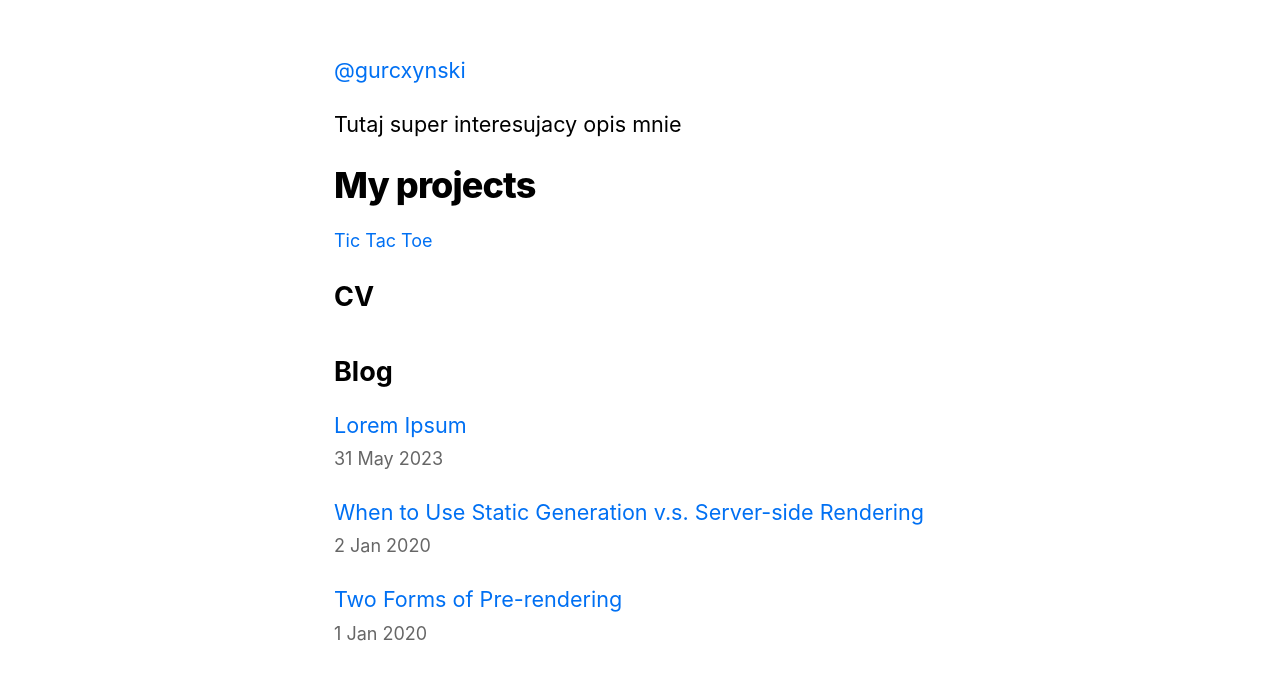
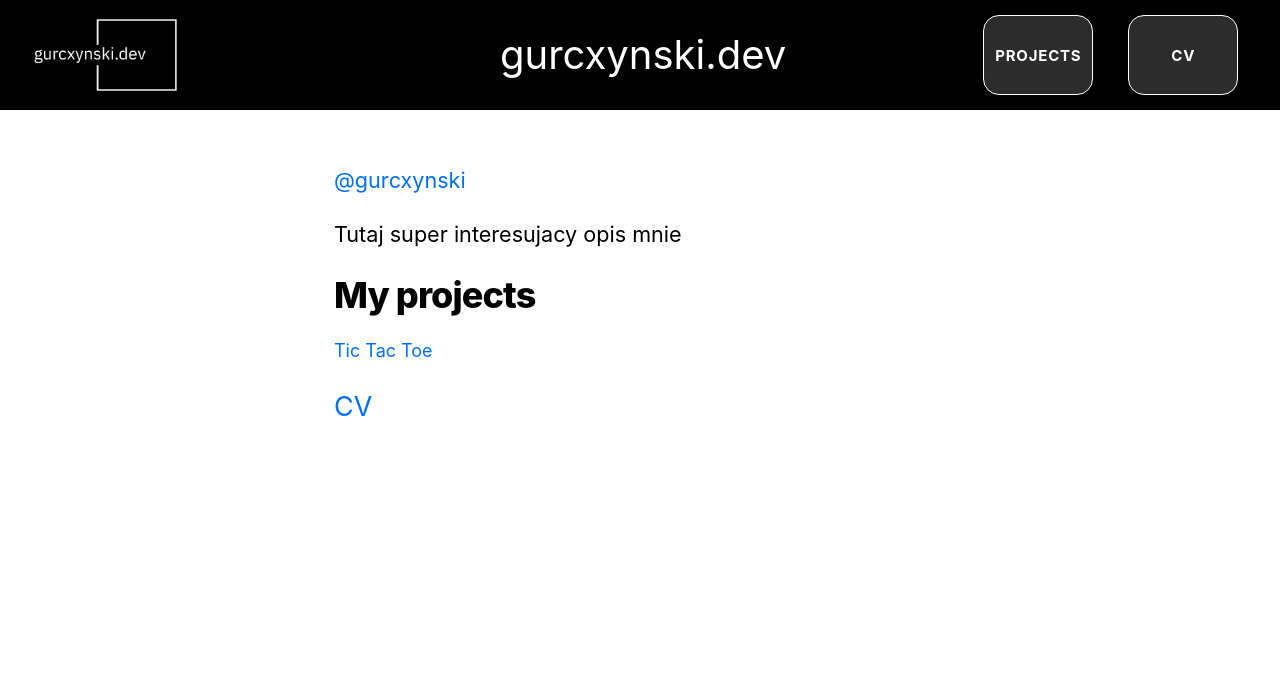
Before and after one commit to gurcxynski/gurcxynski.dev, a Next.js app: page / in a window 1280 px wide. Shown: the top 680 px of the page. Built offline with nearby package versions, Linux system fonts and the light colour scheme.

Commit message:
Fixed the missing headbar error

```diff
--- a/components/layout.tsx
+++ b/components/layout.tsx
@@ -1,7 +1,6 @@
 import Head from 'next/head'
 import styles from './layout.module.css'
 import Link from 'next/link'
-import Headbar from './headbar'
 
 export const siteTitle = 'gurcxynski.dev'
 
@@ -10,8 +9,12 @@ export default function Layout({ children, home } : {children : React.ReactNode,
     <div className={styles.container}>
       <Head>
         <link rel="icon" href="/g.dev.icon.ico" />
+        <meta
+          name="description"
+          content="A personal website for project showcasing"
+        />
+
         <meta name="og:title" content={siteTitle} />
-        <Headbar />
       </Head>
       <main>{children}</main>
       {!home && (
--- a/pages/_document.tsx
+++ b/pages/_document.tsx
@@ -1,3 +1,4 @@
+import HeadBar from '@/components/headbar'
 import { Html, Head, Main, NextScript } from 'next/document'
 
 export default function Document() {
@@ -5,6 +6,7 @@ export default function Document() {
     <Html lang="en">
       <Head />
       <body>
+        <HeadBar />
         <Main />
         <NextScript />
       </body>
--- a/pages/index.tsx
+++ b/pages/index.tsx
@@ -2,23 +2,12 @@ import Head from 'next/head'
 import Layout, { siteTitle } from '../components/layout'
 import utilStyles from '../styles/utils.module.css'
 import Link from 'next/link'
-import { getSortedPostsData } from '../lib/posts';
-import Date from '../components/date'
 
-export async function getStaticProps() {
-  const allPostsData = getSortedPostsData();
-  return {
-    props: {
-      allPostsData,
-    },
-  };
-}
-export default function Home( { allPostsData } : { allPostsData : {id : string, [index : string] : any}[] } ) {
+export default function Home() {
   return (
     <Layout home>
       <Head>
         <title>{siteTitle}</title>
-
       </Head>
       <section className={utilStyles.headingMd}>
         <Link href="https://github.com/gurcxynski">@gurcxynski</Link>
@@ -26,7 +15,6 @@ export default function Home( { allPostsData } : { allPostsData : {id : string,
           Tutaj super interesujacy opis mnie
         </p>
       </section>
-
       <section>
         <h1 className={utilStyles.headingXl}> My projects </h1>
         <ul className={utilStyles.list}>
@@ -36,24 +24,8 @@ export default function Home( { allPostsData } : { allPostsData : {id : string,
         </ul>
       </section>
       <section className={utilStyles.headingLg}>
-          <b>CV</b>
+          <Link href="/cv">CV</Link>
       </section>
-      <section className={`${utilStyles.headingMd} ${utilStyles.padding1px}`}>
-<h1 className={utilStyles.headingLg}>Blog</h1>
-<ul className={utilStyles.list}>
-  {allPostsData.map(({ id, date, title }) => (
-    <li className={utilStyles.listItem} key={id}>
-      <Link href={`posts/${id}`}> {title} </Link>
-      <br />
-      <small className={utilStyles.lightText}>
-      <Date dateString={date} />
-      </small>
-    </li>
-  ))}
-</ul>
-</section>
     </Layout>
   )
 }
-/*
-*/
--- a/pages/projects/tic-tac-toe.tsx
+++ b/pages/projects/tic-tac-toe.tsx
@@ -58,7 +58,6 @@ export default function TicTacToe(){
         </Layout>
     )
 
-
 }
 
 function Square({ index, callback } : { index : number, callback(index : number) : void}) {
```
Also changed, not shown: pages/cv.tsx (deleted, +0 -12 lines).
